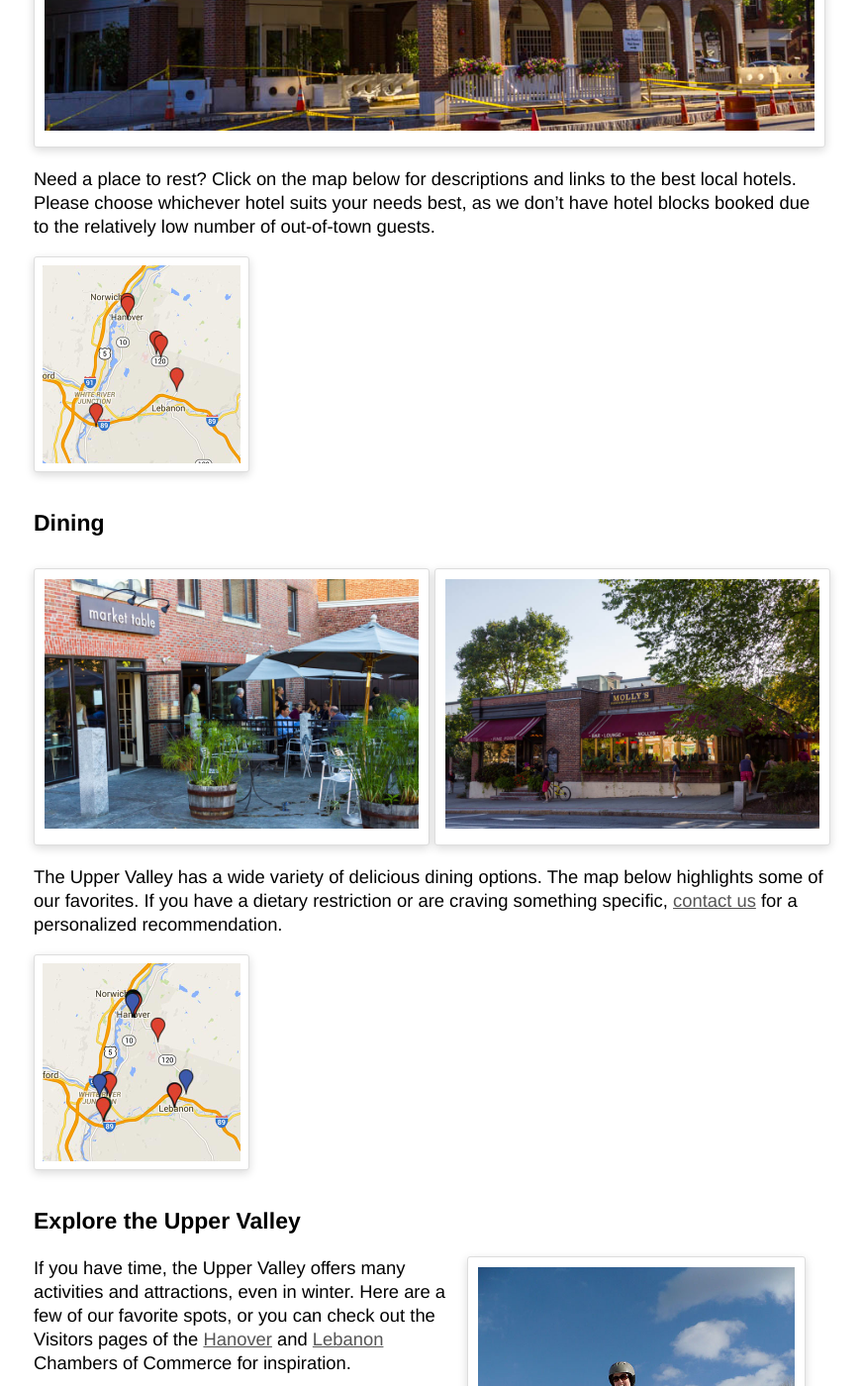
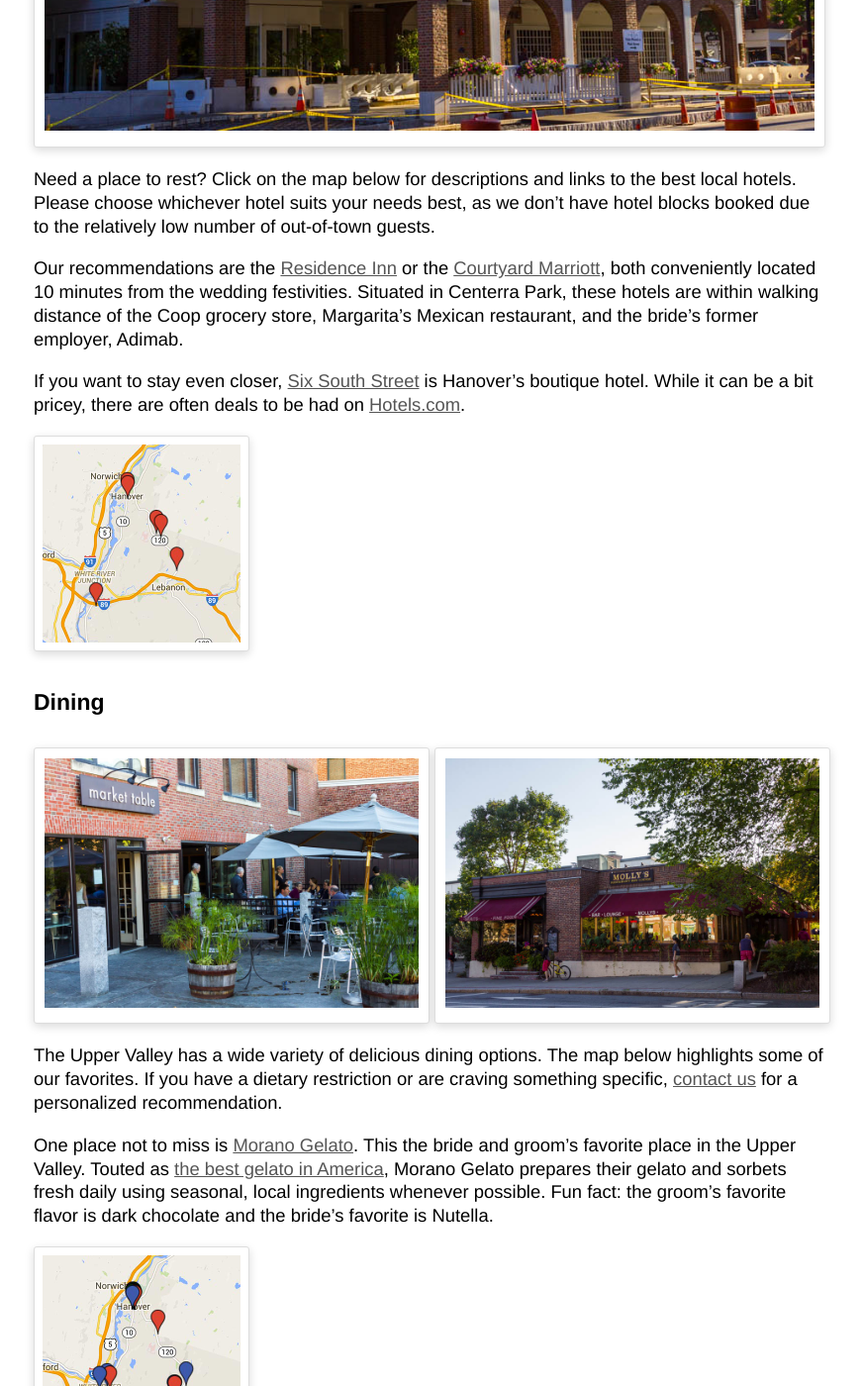
Before and after one commit to dnschnur/piday.github.com, a Jekyll site: the page built from travel/index.md, in a window 1280 px wide and 1400 px high, scrolled down 1247 px. Shown: the whole window at 99% size, without its empty margins (206-1078 px from the left). Built offline with Jekyll 4.4.1, drawn with Linux system fonts in a browser that asks for light colours; nearby versions of some CDN libraries; some of the changed text lies outside the part shown.

Commit message:
Added words to the travel page

```diff
--- a/travel/index.md
+++ b/travel/index.md
@@ -14,6 +14,10 @@
 </div>
 
 Need a place to rest? Click on the map below for descriptions and links to the best local hotels. Please choose whichever hotel suits your needs best, as we don't have hotel blocks booked due to the relatively low number of out-of-town guests.
+
+Our recommendations are the [Residence Inn](www.marriott.com) or the [Courtyard Marriott](www.marriott.com), both conveniently located 10 minutes from the wedding festivities. Situated in Centerra Park, these hotels are within walking distance of the Coop grocery store, Margarita's Mexican restaurant, and the bride's former employer, Adimab.
+
+If you want to stay even closer, [Six South Street](www.sixsouth.com) is Hanover's boutique hotel. While it can be a bit pricey, there are often deals to be had on [Hotels.com](www.hotels.com).
 
 <a href="https://www.google.com/maps/d/viewer?mid=zFR_mzWpa23c.kBgRWeXc27lg" class="map-link map-link-standalone" title="Click here for the full map">
   <img src="/images/maps/hotels-map.jpg">
@@ -36,6 +40,8 @@
 
 The Upper Valley has a wide variety of delicious dining options. The map below highlights some of our favorites. If you have a dietary restriction or are craving something specific, [contact us](/about/contact.html) for a personalized recommendation.
 
+One place not to miss is [Morano Gelato](www.moranogelatohanover.com). This the bride and groom's favorite place in the Upper Valley. Touted as [the best gelato in America](http://www.forbes.com/sites/larryolmsted/2011/07/05/the-best-gelato-in-america/), Morano Gelato prepares their gelato and sorbets fresh daily using seasonal, local ingredients whenever possible. Fun fact: the groom's favorite flavor is dark chocolate and the bride's favorite is Nutella.
+
 <a href="https://mapsengine.google.com/maps/d/viewer?mid=zFR_mzWpa23c.kisGsnW_BqGM" class="map-link map-link-standalone" title="Click here for the full map">
   <img src="/images/maps/food-map.jpg">
 </a>
@@ -48,6 +54,8 @@
 
 If you have time, the Upper Valley offers many activities and attractions, even in winter. Here are a few of our favorite spots, or you can check out the Visitors pages of the [Hanover](http://www.hanoverchamber.org/index.php?id=178&page=Hanover%20Area%20Chamber%20of%20Commerce%20-%20Visitors) and [Lebanon](http://lebanonchamber.com/visitors/) Chambers of Commerce for inspiration.
 
+Looking for something to do between the ceremony and reception? Stop by the Baker Berry Library across the street from Rollins Chapel and check out the [Orozco Mural](http://researchguides.dartmouth.edu/orozco). The mural, by José Clemente Orozco, is a 20th-century fresco entitled "the Epic of Civilization." Spanning the entire study area, this is an impressive work of art and should not be missed.
+
 <a href="https://www.google.com/maps/d/viewer?mid=zFR_mzWpa23c.kE0Jle7iFuxk" class="map-link map-link-standalone map-link-explore" title="Click here for the full map">
   <img src="/images/maps/explore-map.jpg">
 </a>
```
